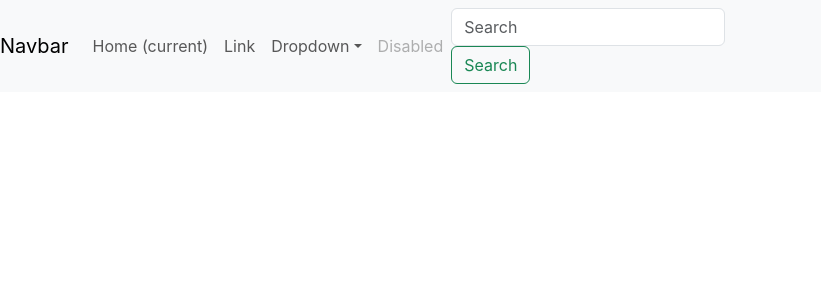
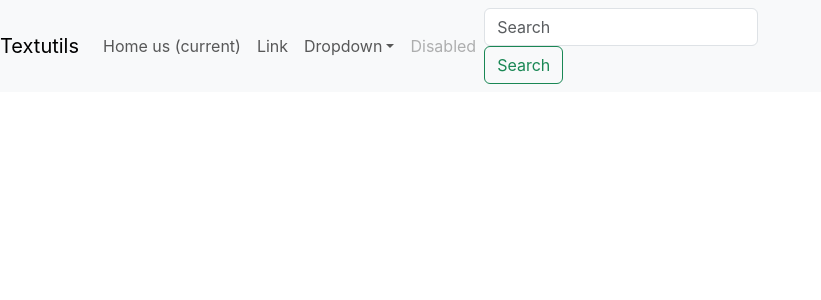
Before and after one commit to Rish-2001/React, a React (Create React App) app: page / in a window 1280 px wide. Shown: the top 300 px of the page, without its empty margins (0-821 px from the left). Built offline with nearby package versions, Linux system fonts and the light colour scheme.

Commit message:
proptypes and default proptypes

```diff
--- /dev/null
+++ b/module2.mjs
@@ -0,0 +1,5 @@
+import ui,{a,c,d} from './module1.mjs'
+console.log(ui);
+console.log(c);
+console.log(d);
+console.log(a);
--- a/src/App.js
+++ b/src/App.js
@@ -1,45 +1,13 @@
 
 import './App.css';
+import Navbar from './components/Navbar';
 
 
 function App() {
   return (
     <>
-  <nav class="navbar navbar-expand-lg navbar-light bg-light">
-  <a class="navbar-brand" href="/">Navbar</a>
-  <button class="navbar-toggler" type="button" data-toggle="collapse" data-target="#navbarSupportedContent" aria-controls="navbarSupportedContent" aria-expanded="false" aria-label="Toggle navigation">
-    <span class="navbar-toggler-icon"></span>
-  </button>
 
-  <div class="collapse navbar-collapse" id="navbarSupportedContent">
-    <ul class="navbar-nav mr-auto">
-      <li class="nav-item active">
-        <a class="nav-link" href="/">Home <span class="sr-only">(current)</span></a>
-      </li>
-      <li class="nav-item">
-        <a class="nav-link" href="/">Link</a>
-      </li>
-      <li class="nav-item dropdown">
-        <a class="nav-link dropdown-toggle" href="/" id="navbarDropdown" role="button" data-toggle="dropdown" aria-haspopup="true" aria-expanded="false">
-          Dropdown
-        </a>
-        <div class="dropdown-menu" aria-labelledby="navbarDropdown">
-          <a class="dropdown-item" href="/">Action</a>
-          <a class="dropdown-item" href="/">Another action</a>
-          <div class="dropdown-divider"></div>
-          <a class="dropdown-item" href="/">Something else here</a>
-        </div>
-      </li>
-      <li class="nav-item">
-        <a class="nav-link disabled" href="/">Disabled</a>
-      </li>
-    </ul>
-    <form class="form-inline my-2 my-lg-0">
-      <input class="form-control mr-sm-2" type="search" placeholder="Search" aria-label="Search"/>
-      <button class="btn btn-outline-success my-2 my-sm-0" type="submit">Search</button>
-    </form>
-  </div>
-</nav>
+<Navbar title="Textutils"  Home="Home us"/>
 </>
   );
 }
--- /dev/null
+++ b/src/components/Navbar.js
@@ -0,0 +1,54 @@
+import React from 'react'
+import PropTypes from 'prop-types'
+
+
+export default function Navbar(props) {
+  return (
+
+    <nav class="navbar navbar-expand-lg navbar-light bg-light">
+  <a class="navbar-brand" href="/">{props.title}</a>
+  <button class="navbar-toggler" type="button" data-toggle="collapse" data-target="#navbarSupportedContent" aria-controls="navbarSupportedContent" aria-expanded="false" aria-label="Toggle navigation">
+    <span class="navbar-toggler-icon"></span>
+  </button>
+
+  <div class="collapse navbar-collapse" id="navbarSupportedContent">
+    <ul class="navbar-nav mr-auto">
+      <li class="nav-item active">
+        <a class="nav-link" href="/">{props.Home} <span class="sr-only">(current)</span></a>
+      </li>
+      <li class="nav-item">
+        <a class="nav-link" href="/">Link</a>
+      </li>
+      <li class="nav-item dropdown">
+        <a class="nav-link dropdown-toggle" href="/" id="navbarDropdown" role="button" data-toggle="dropdown" aria-haspopup="true" aria-expanded="false">
+          Dropdown
+        </a>
+        <div class="dropdown-menu" aria-labelledby="navbarDropdown">
+          <a class="dropdown-item" href="/">Action</a>
+          <a class="dropdown-item" href="/">Another action</a>
+          <div class="dropdown-divider"></div>
+          <a class="dropdown-item" href="/">Something else here</a>
+        </div>
+      </li>
+      <li class="nav-item">
+        <a class="nav-link disabled" href="/">Disabled</a>
+      </li>
+    </ul>
+    <form class="form-inline my-2 my-lg-0">
+      <input class="form-control mr-sm-2" type="search" placeholder="Search" aria-label="Search"/>
+      <button class="btn btn-outline-success my-2 my-sm-0" type="submit">Search</button>
+    </form>
+  </div>
+</nav>
+
+  )
+}
+
+Navbar.prototype={title:PropTypes.string,
+         Home: PropTypes.string
+
+}
+Navbar.defaultProps={
+    title: 'set title here',
+    Home:'Home text here'
+};
```
Also changed, not shown: module1.mjs (added, +10 -0 lines).
